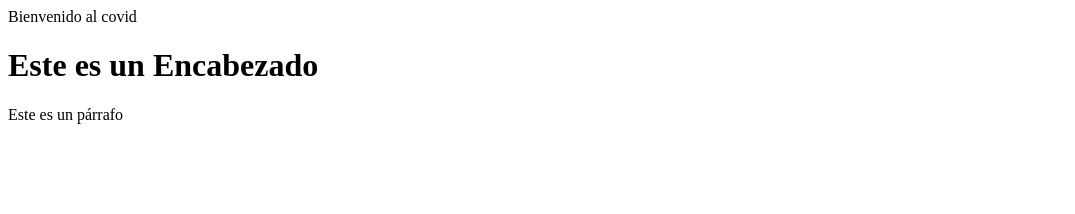
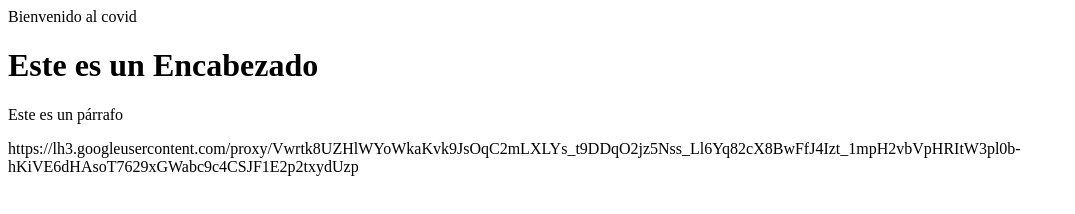
Before and after one commit to JersonOC/jersonoc.github.com, a plain HTML site: page index.html in a window 1280 px wide. Shown: the whole page, without its empty margins (0-1075 px from the left). Drawn offline with Linux system fonts and the light colour scheme.

Commit message:
Version2.25

```diff
--- a/index.html
+++ b/index.html
@@ -10,5 +10,6 @@
    Bienvenido al covid
    <h1>Este es un Encabezado</h1>
    <p>Este es un párrafo</p>
+   <picture>https://lh3.googleusercontent.com/proxy/Vwrtk8UZHlWYoWkaKvk9JsOqC2mLXLYs_t9DDqO2jz5Nss_Ll6Yq82cX8BwFfJ4Izt_1mpH2vbVpHRItW3pl0b-hKiVE6dHAsoT7629xGWabc9c4CSJF1E2p2txydUzp</picture>
 </body>
 </html>
```
